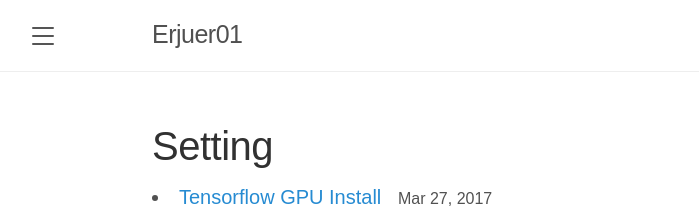
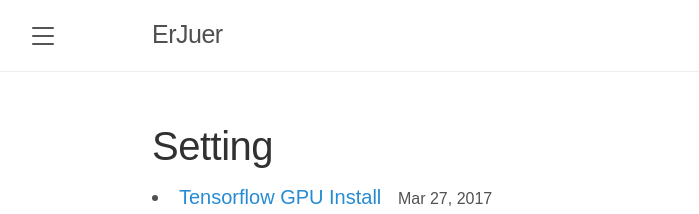
Before and after one commit to pminsu01/pminsu01.github.io, a Jekyll site: the page built from index.html, in a window 1280 px wide. Shown: the top 214 px of the page, without its empty margins (8-707 px from the left). Built offline with Jekyll 4.4.1, drawn with Linux system fonts in a browser that asks for light colours; the list of posts is cut into pages by our own code.

Commit message:
일부수정

```diff
--- a/_config.yml
+++ b/_config.yml
@@ -6,11 +6,11 @@
 # 'jekyll serve'. If you change this file, please restart the server process.
 
 # Site settings
-title: Erjuer01
+title: ErJuer
 email: Erjuer01@gmail.com
 description: 개발과 여행 그리고 사람을 좋아하는 개발자 입니다.
 baseurl: "" # the subpath of your site, e.g. /blog
-url: "https://pminsu01.github.io" # the base hostname & protocol for your site
+homeurl: "https://pminsu01.github.io" # the base hostname & protocol for your site
 github_username:  pminsu01
 google_analytics_id : "UA-172483160-1"
 github:
--- a/_includes/head.html
+++ b/_includes/head.html
@@ -6,9 +6,9 @@
 
   <title>
     {% if page.title == "Home" %}
-      {{ site.title }} &middot; {{ site.tagline }}
+      {{ site.title }} Blog &middot; {{ site.tagline }}
     {% else %}
-      {{ page.title }} &middot; {{ site.title }}
+      {{ site.title }} Blog &middot; {{ page.title }}
     {% endif %}
   </title>
 
--- a/index.html
+++ b/index.html
@@ -1,5 +1,6 @@
 ---
 layout: default
+title : HOME
 ---
 
 <div class="home">
```
Also changed, not shown: _posts/Education/2016-07-12-jsp_oracle_connect.md (+1 -0 lines), 1 other file.
